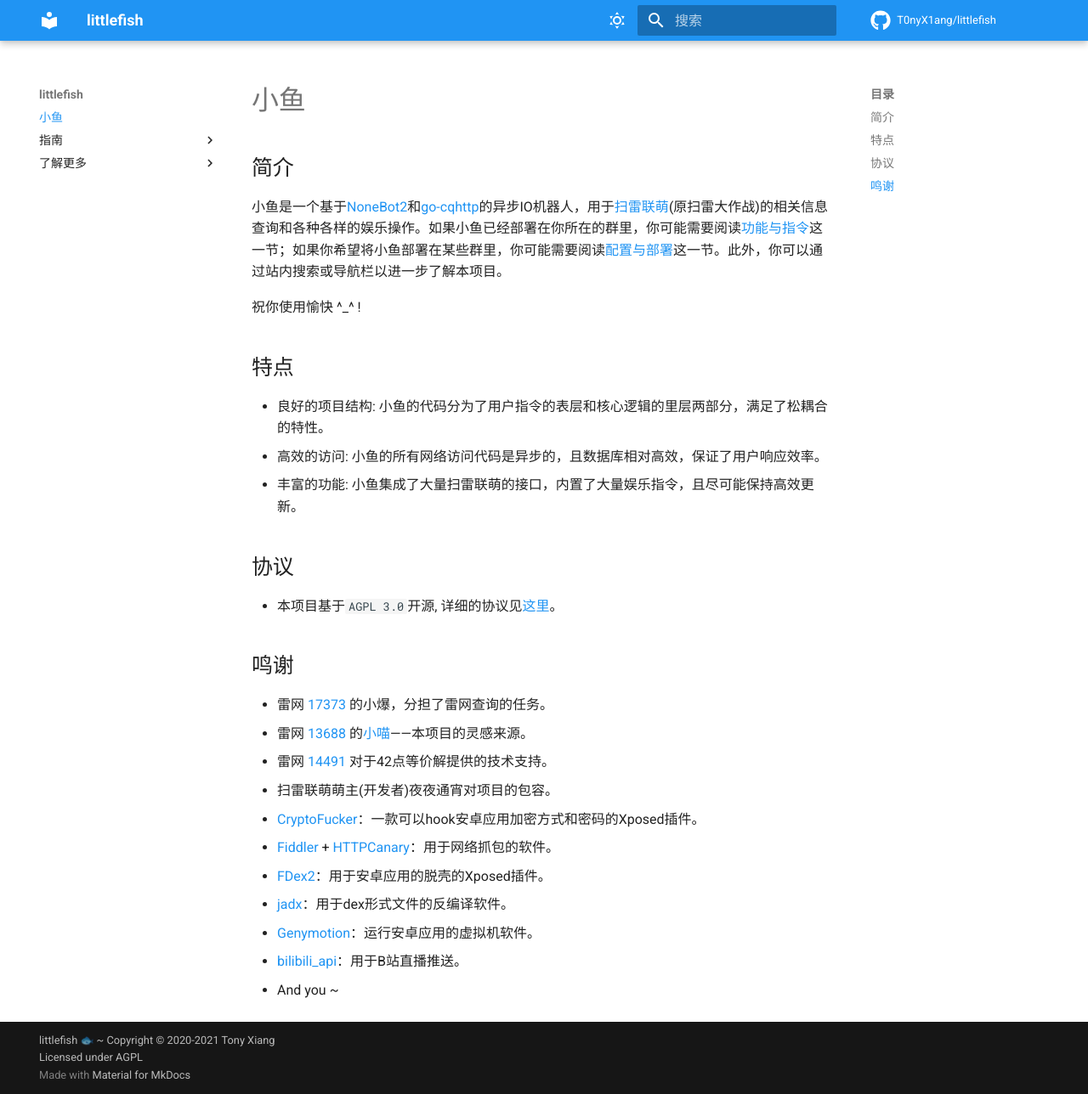
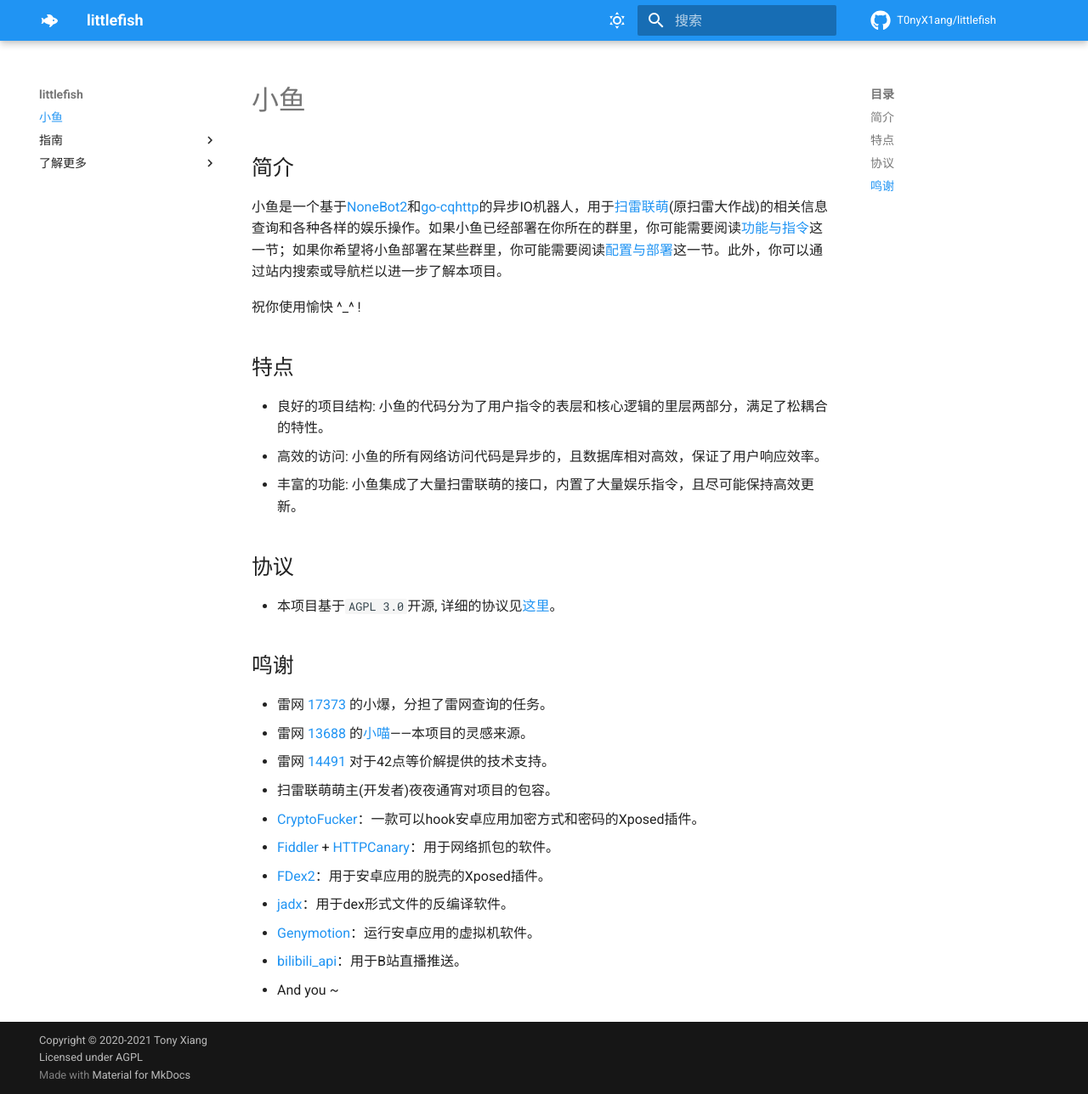
Before and after one commit to T0nyX1ang/littlefish, an MkDocs documentation site: the page built from docs/README.md, in a window 1280 px wide and 1288 px high. Shown: the whole window at 85% size. Built offline with MkDocs 1.6.1 and Material for MkDocs 9.7.7, drawn with Linux system fonts in a browser that asks for light colours; comment, search, counter and statistics services are not loaded.

Commit message:
Update mkdocs.yml

```diff
--- a/mkdocs.yml
+++ b/mkdocs.yml
@@ -27,11 +27,12 @@ theme:
         name: Light
   language: zh
   icon:
+    logo: material/fish
     repo: fontawesome/brands/github
   features:
     - navigation.instant
     - navigation.top
-copyright: littlefish 🐟 ~ Copyright &copy; 2020-2021 Tony Xiang <br> Licensed under AGPL
+copyright: Copyright &copy; 2020-2021 Tony Xiang <br> Licensed under AGPL
 repo_url: https://github.com/T0nyX1ang/littlefish
 repo_name: T0nyX1ang/littlefish
 plugins:
```
